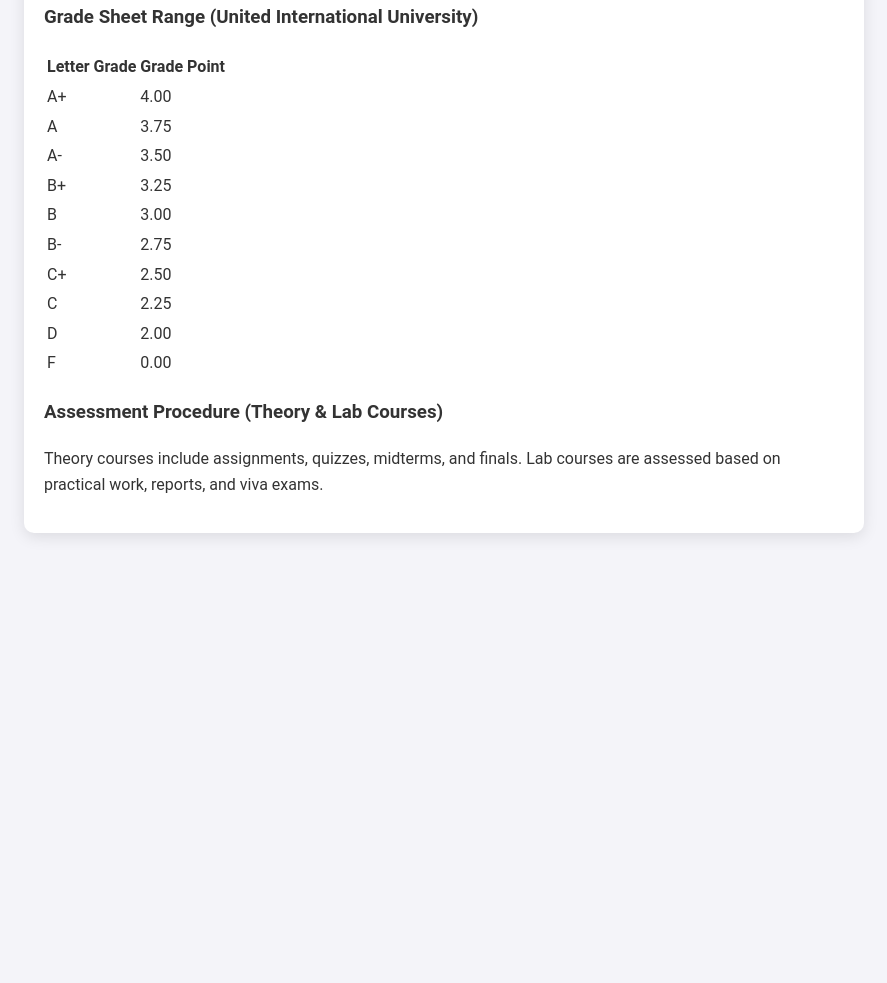
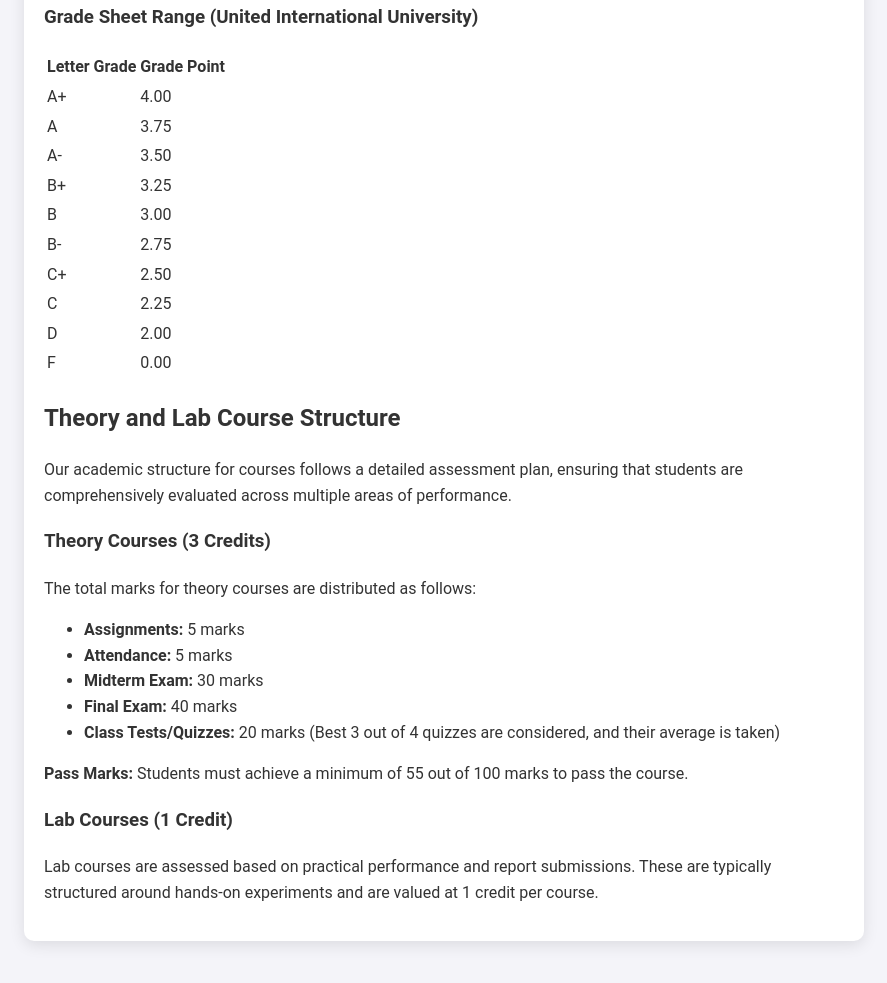
Before and after one commit to yeahyeahassan/UIU-cGPA-Calculator_Paglami, a plain HTML site: page index.html in a window 1280 px wide. Shown: the part 1062-2045 px from the top of the page, without its empty margins (196-1083 px from the left). Before the commit the page ends 1645 px from the top, so only its background shows below. Drawn offline with Linux system fonts and the light colour scheme.

Commit message:
Update index.html

```diff
--- a/index.html
+++ b/index.html
@@ -77,8 +77,22 @@
 
         <!-- Assessment Procedure -->
         <section id="assessment">
-            <h3>Assessment Procedure (Theory & Lab Courses)</h3>
-            <p>Theory courses include assignments, quizzes, midterms, and finals. Lab courses are assessed based on practical work, reports, and viva exams.</p>
+            <h2>Theory and Lab Course Structure</h2>
+  <p>Our academic structure for courses follows a detailed assessment plan, ensuring that students are comprehensively evaluated across multiple areas of performance.</p>
+
+  <h3>Theory Courses (3 Credits)</h3>
+  <p>The total marks for theory courses are distributed as follows:</p>
+  <ul>
+    <li><strong>Assignments:</strong> 5 marks</li>
+    <li><strong>Attendance:</strong> 5 marks</li>
+    <li><strong>Midterm Exam:</strong> 30 marks</li>
+    <li><strong>Final Exam:</strong> 40 marks</li>
+    <li><strong>Class Tests/Quizzes:</strong> 20 marks (Best 3 out of 4 quizzes are considered, and their average is taken)</li>
+  </ul>
+  <p><strong>Pass Marks:</strong> Students must achieve a minimum of 55 out of 100 marks to pass the course.</p>
+
+  <h3>Lab Courses (1 Credit)</h3>
+  <p>Lab courses are assessed based on practical performance and report submissions. These are typically structured around hands-on experiments and are valued at 1 credit per course.</p>
         </section>
     </div>
 
```
